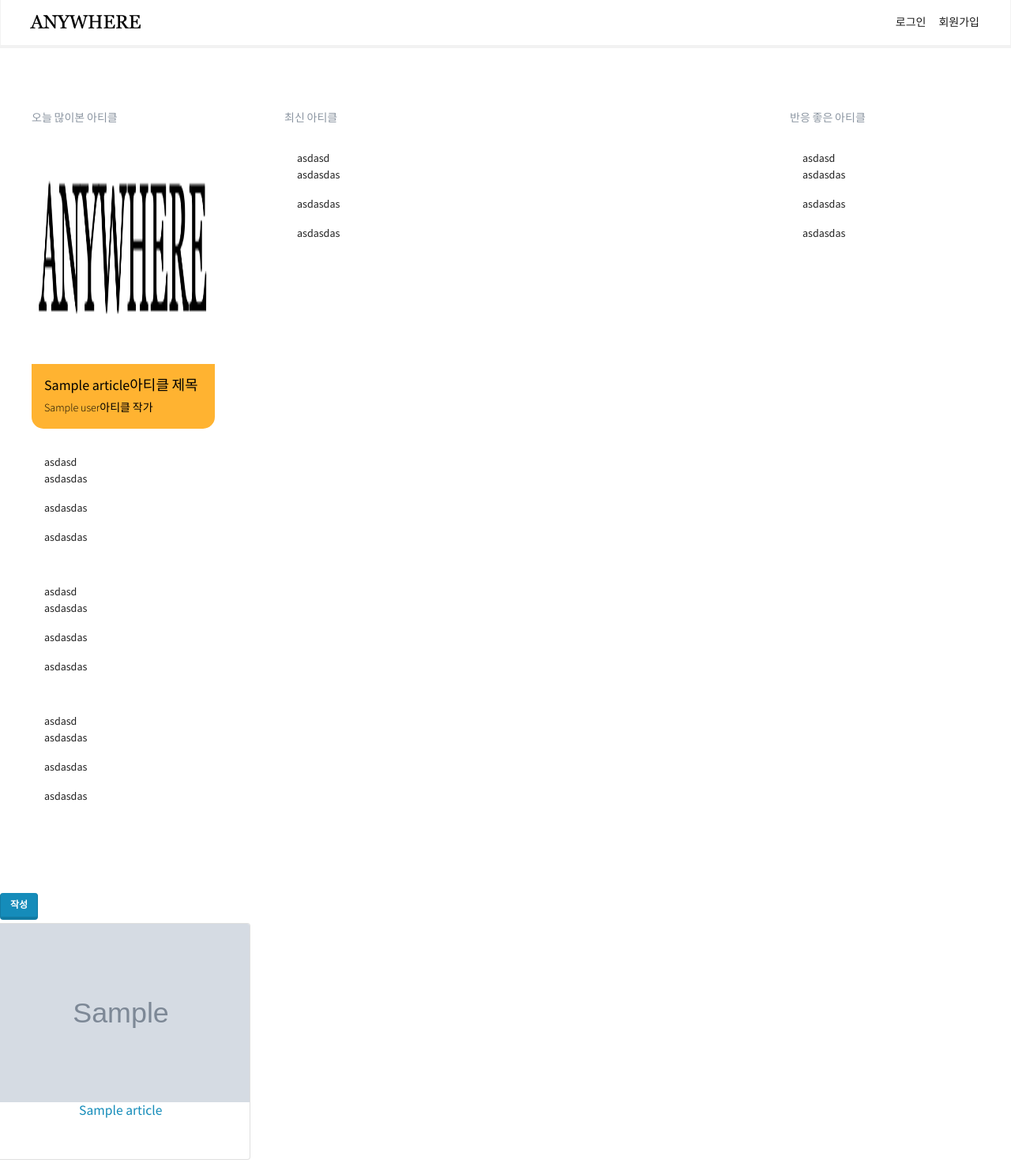
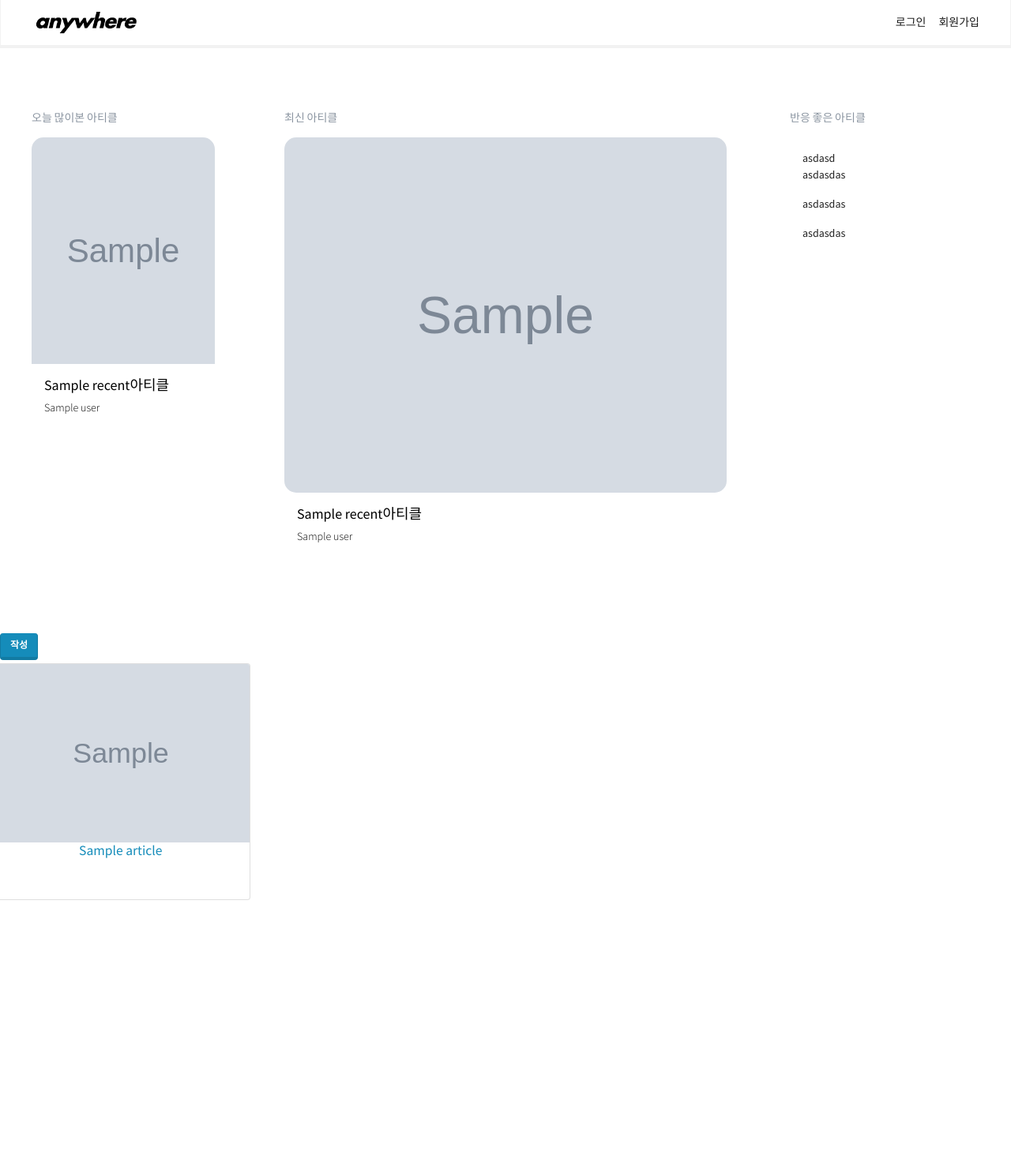
Before and after one commit to tnpfldyd/anywhere_pjt, a Django app: template articles/templates/articles/index.html in a window 1280 px wide. Shown: the whole page at 79% size. After the commit the page ends 1140 px from the top, so only its background shows below. Run offline with Django 3.2, Linux system fonts and the light colour scheme; the template is opened without the code that fills it: most values are stand-ins (such as "Sample title", 1, 10 or a date in 2020); grey boxes marked "Sample" are stand-in pictures; some libraries are stand-ins or nearby versions.

Commit message:
style: articles/index card design

```diff
--- a/articles/templates/articles/index.html
+++ b/articles/templates/articles/index.html
@@ -8,39 +8,46 @@
     <aside class="aside-left">
       <h2 class="mb-3" style="font-size: 14px; color: #8b95a1">오늘 많이본 아티클</h2>
       <ul>
+        {% for recent in recents %}
         <li>
-          <a class="click" href="{% url 'articles:index' %}">
+          <a class="click" href="{% url 'articles:detail' recent.pk %}">
             <div class="contentcard h-100 p-0" style="border-radius: 15px;">
-              <img width="287px" height="287px" class="card-img-top" src="{% static 'img/logo1.png' %}">
-              <div class="card-body p-3" style="border-radius: 0 0 15px 15px; background-color: rgb(255, 179, 49);">
+              <img width="287px" height="287px" class="card-img-top" src="{{ recent.thumbnail.url }}"
+                style="border-radius: 15px 15px 0 0">
+              <div class="card-body p-3" style="border-radius: 0 0 15px 15px;">
                 <div class=" d-flex flex-start" style="flex-direction: column;">
-                  <h4 style="font-size: 18px">{{ article.title }}아티클 제목</h4>
-                  <span style="font-size: 14px; font-weight: lighter;">{{ article.user }}아티클 작가</span>
+                  <h4 style="font-size: 18px">{{ recent.title }}아티클</h4>
+                  <span style="font-size: 14px; font-weight: lighter;">{{ recent.user }}</span>
                 </div>
               </div>
             </div>
           </a>
         </li>
+        {% endfor %}
       </ul>
-
-      <div class="contentcard">asdasd<p>asdasdas</p>
-        <p>asdasdas</p>
-        <p>asdasdas</p>
-      </div>
-      <div class="contentcard">asdasd<p>asdasdas</p>
-        <p>asdasdas</p>
-        <p>asdasdas</p>
-      </div>
-      <div class="contentcard">asdasd<p>asdasdas</p>
-        <p>asdasdas</p>
-        <p>asdasdas</p>
-      </div>
     </aside>
     <section class="section-center">
       <h2 class="mb-3" style="font-size: 14px; color: #8b95a1">최신 아티클</h2>
-      <div class="contentcard">asdasd<p>asdasdas</p>
-        <p>asdasdas</p>
-        <p>asdasdas</p>
+      <ul>
+        {% for recent in recents %}
+        <li>
+          <a class="click" href="{% url 'articles:detail' recent.pk %}">
+            <div style="border-radius: 15px; height: 100%; padding: 0;">
+              <div class="recent-img">
+                <img width="100%" height="450px" class="recent-img" src="{{ recent.thumbnail.url }}"
+                  style="border-radius: 15px">
+              </div>
+              <div class="card-body p-3" style="border-radius: 0 0 15px 15px;">
+                <div class=" d-flex flex-start" style="flex-direction: column;">
+                  <h4 style="font-size: 18px">{{ recent.title }}아티클</h4>
+                  <span style="font-size: 14px; font-weight: lighter;">{{ recent.user }}</span>
+                </div>
+              </div>
+            </div>
+          </a>
+        </li>
+        {% endfor %}
+      </ul>
     </section>
     <aside class="aside-left">
       <h2 class="mb-3" style="font-size: 14px; color: #8b95a1">반응 좋은 아티클</h2>
--- a/static/css/style.css
+++ b/static/css/style.css
@@ -40,3 +40,10 @@ li {
   transition: all ease-in-out .3s;
   box-shadow: 4px 12px 30px 6px rgb(0 0 0 / 9%);
 }
+
+.recent-img:hover {
+  border-radius: 15px;
+  transform: translateY(-5px);
+  transition: all ease-in-out .3s;
+  box-shadow: 4px 12px 30px 6px rgb(0 0 0 / 9%);
+}
--- a/templates/base.html
+++ b/templates/base.html
@@ -21,7 +21,7 @@
     <nav class="navbar navbar-expand-sm navbar-light bg-light">
       <div class="container-fluid">
         <a class="navbar-brand" href="{% url 'articles:index' %}"><img width="100%" height="30px"
-            src="{% static 'img/logo1.png' %}"> </a>
+            src="{% static 'img/logo2.png' %}"> </a>
         <button class="navbar-toggler" type="button" data-bs-toggle="collapse" data-bs-target="#navbarColor03"
           aria-controls="navbarColor03" aria-expanded="false" aria-label="Toggle navigation">
           <span class="navbar-toggler-icon"></span>
```
Also changed, not shown: articles/views.py (+7 -1 lines), articles/migrations/0001_initial.py, media/images/logo2.png (added), media/images/logo2_b6Ov2NC.png (added), media/thumbnail/logo2.jpg (added), media/thumbnail/logo2_I1g5peX.jpg (added), static/img/logo2.png (added).
